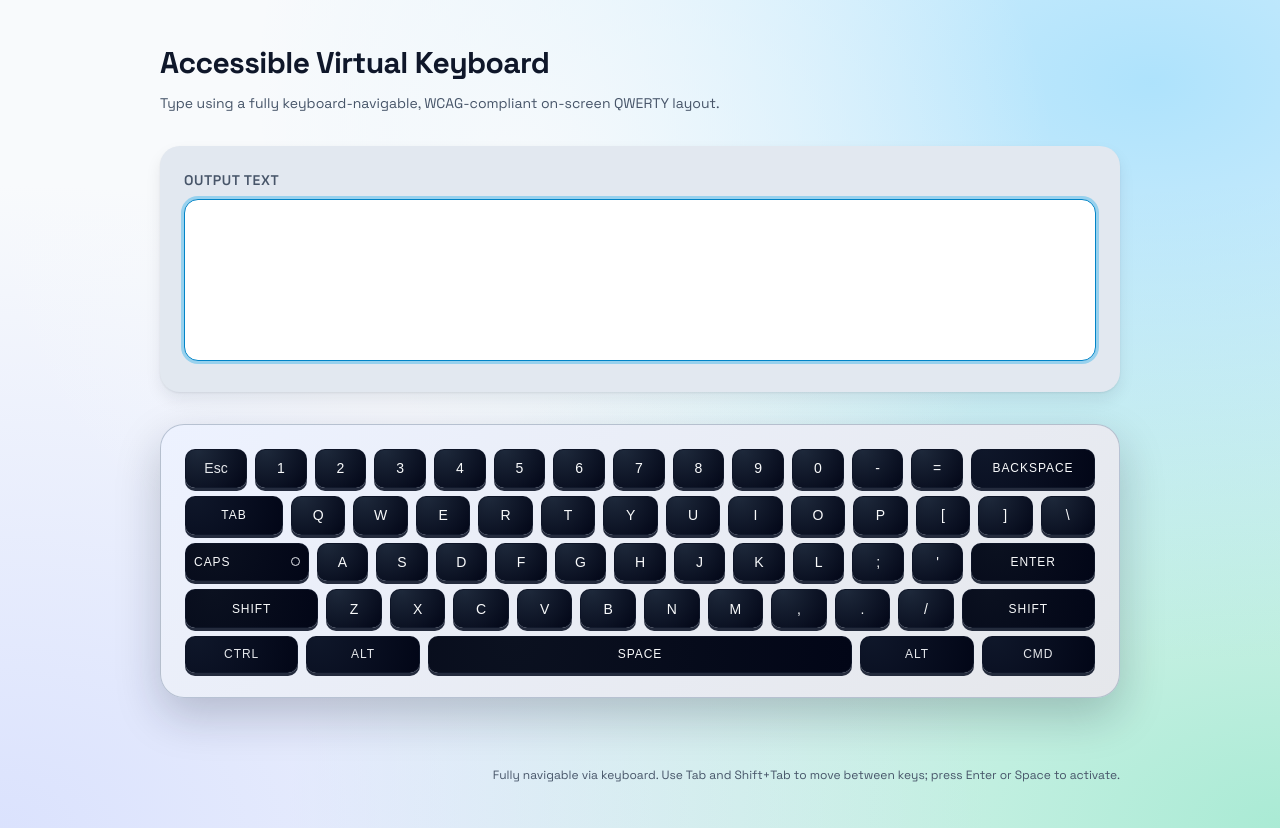
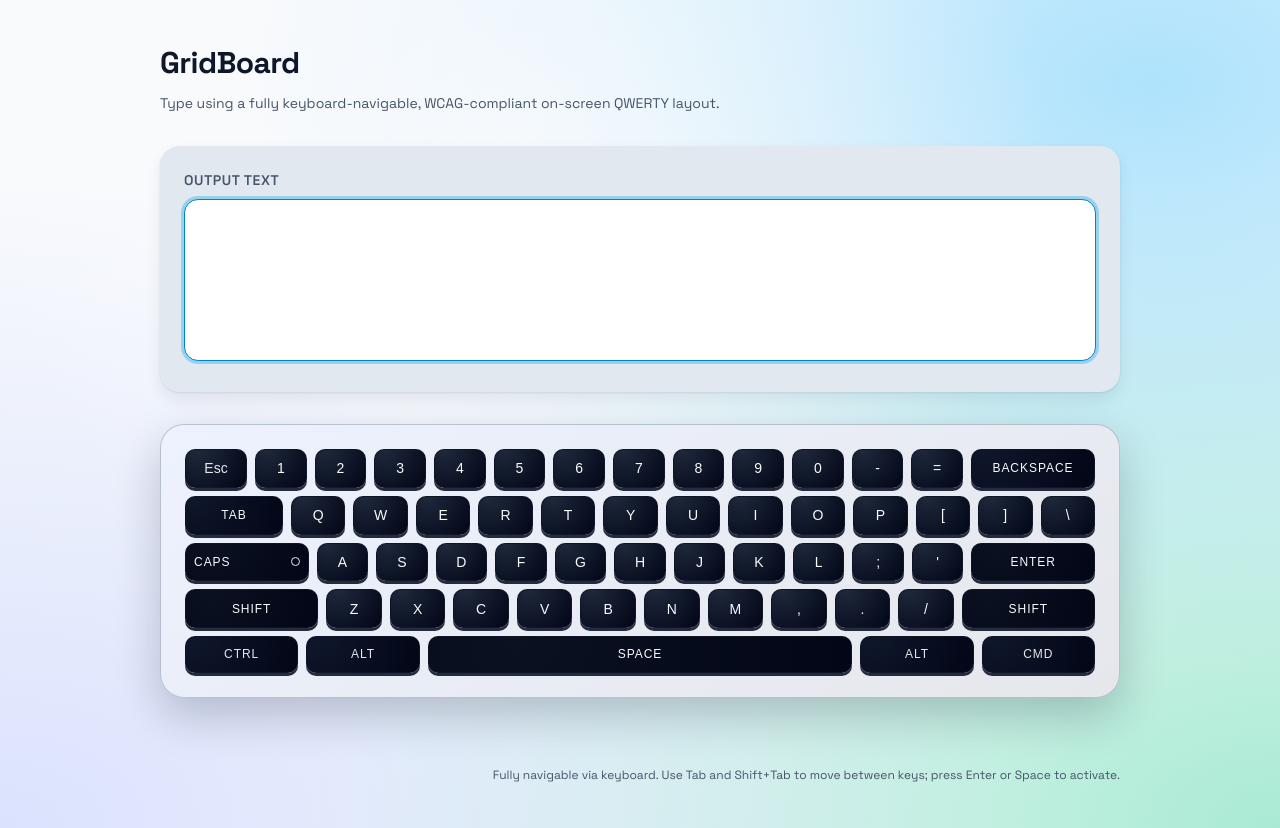
Before and after one commit to BenGephardt/GridBoard, a website: page index.html in a window 1280 px wide. Drawn offline with Linux system fonts and the light colour scheme.

Commit message:
fix: update title and header to reflect correct application name

```diff
--- a/index.html
+++ b/index.html
@@ -4,7 +4,7 @@
     <!-- Meta & Head -->
     <meta charset="UTF-8" />
     <meta name="viewport" content="width=device-width, initial-scale=1" />
-    <title>Responsive Accessible Virtual Keyboard</title>
+    <title>GridBoard</title>
 
     <link
       rel="stylesheet"
@@ -18,7 +18,7 @@
       <header class="app-header" aria-labelledby="app-title">
         <!-- Header -->
         <div class="app-header__meta">
-          <h1 id="app-title" class="app-title">Accessible Virtual Keyboard</h1>
+          <h1 id="app-title" class="app-title">GridBoard</h1>
           <p class="app-subtitle">
             Type using a fully keyboard-navigable, WCAG-compliant on-screen
             QWERTY layout.
```
